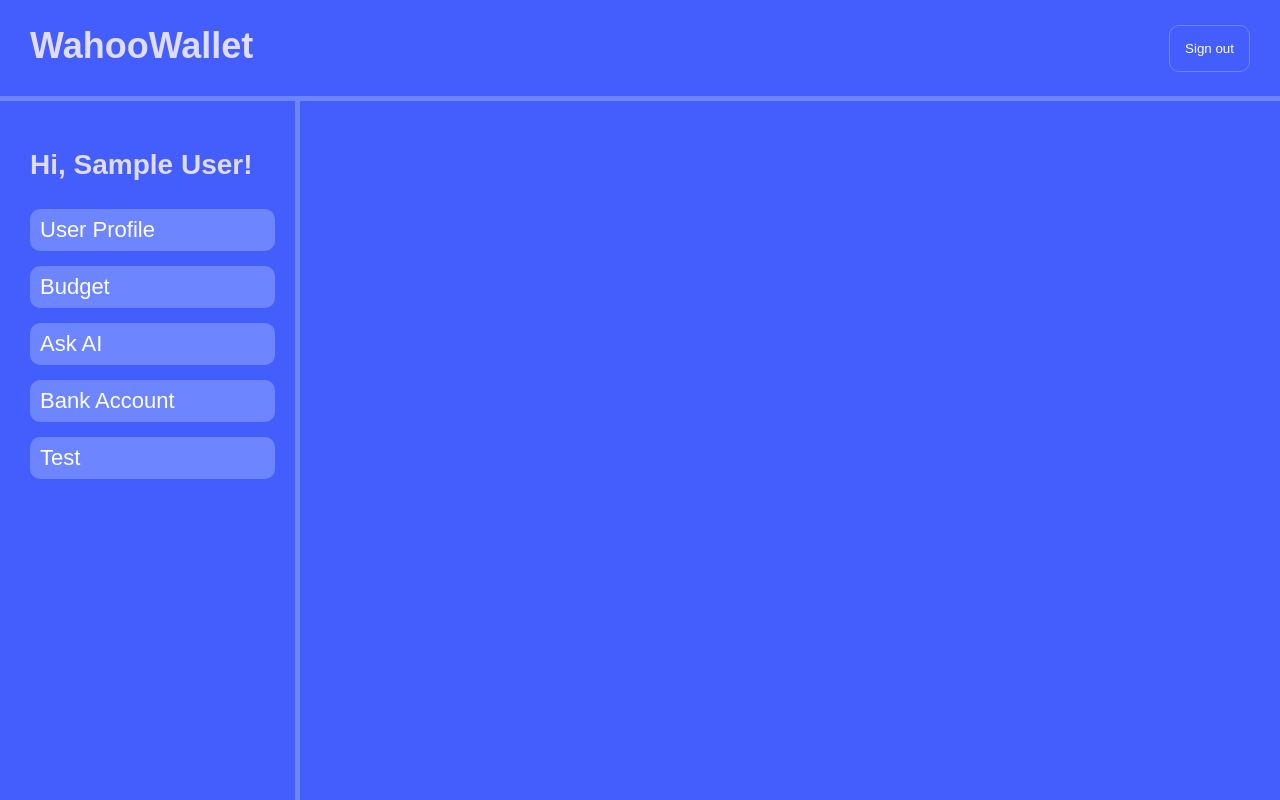
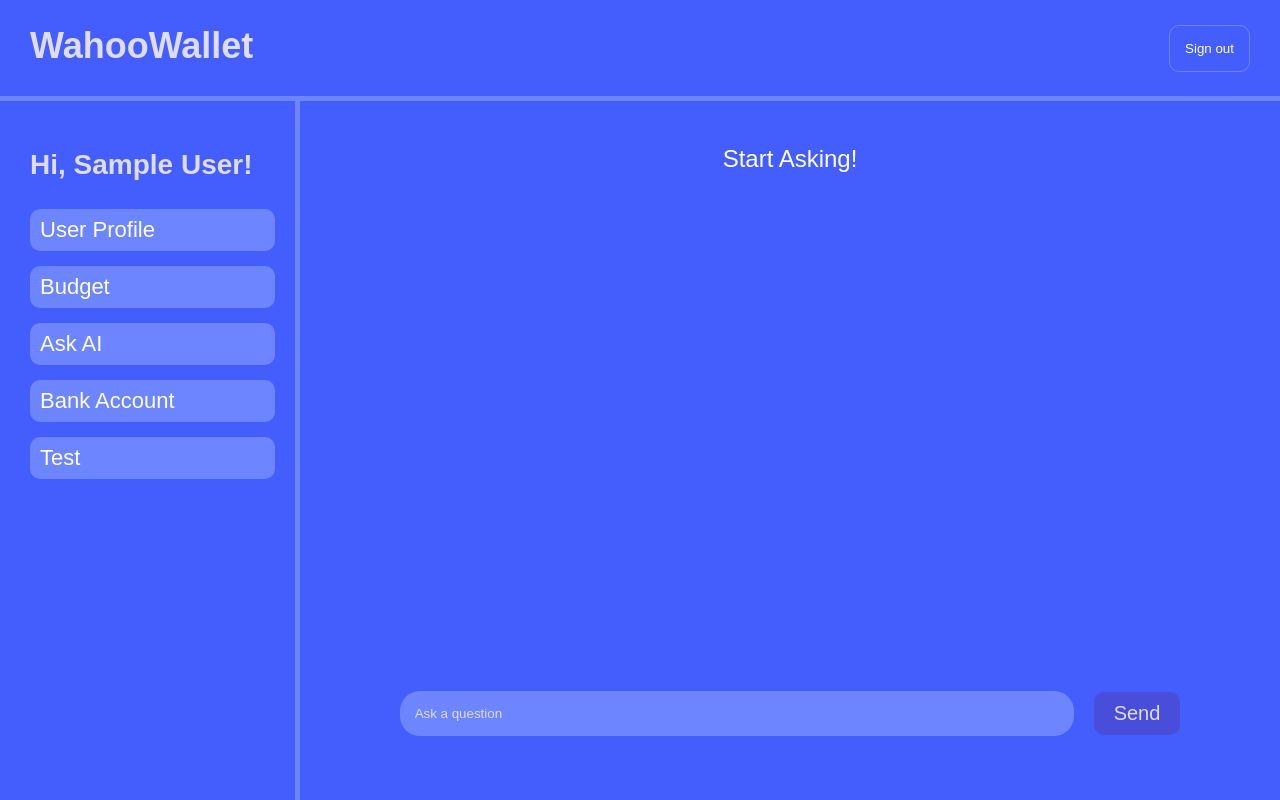
Before and after one commit to Project-Code-UVA/WahooWallet, a React (Vite) app in the folder wahoowallet-frontend/: page /AI in a window 1280 px wide. Built offline with nearby package versions, Linux system fonts and the light colour scheme; sample sign-in values are in the browser's storage.

Commit message:
implemented "functional" ai page

```diff
--- a/wahoowallet-frontend/src/App.module.css
+++ b/wahoowallet-frontend/src/App.module.css
@@ -23,5 +23,6 @@ body {
 .outletContent {
   background-color: var(--primary-color);
   width: 100%;
+  height: 100%;
   overflow-y: scroll;
 }
--- a/wahoowallet-frontend/src/components/AI/AI.jsx
+++ b/wahoowallet-frontend/src/components/AI/AI.jsx
@@ -1,8 +1,75 @@
+import { useState, useRef, useEffect } from 'react';
 import style from './AI.module.css';
 
 export default function AI() {
+
+  const [messages, setMessages] = useState([]);
+  const [inputMessage, setInputMessage] = useState('');
+  const [lastSender, setLastSender] = useState('');
+  const endMessageRef = useRef(null);
+
+  const newMessage = (message, sender) => {
+    const messageObj = {
+      content: message,
+      sender: sender,
+      time: new Date().toISOString()
+    }
+    setMessages([...messages, messageObj]);
+    setLastSender(sender);
+  }
+
+  const handleMessageSend = (e) => {
+    e.preventDefault();
+
+    if (inputMessage.length === 0)
+      return;
+
+    newMessage(inputMessage, 'user');
+    setInputMessage('');
+  }
+
+  const handleMessageUpdate = (e) => {
+    const messageValue = e.target.value;
+    setInputMessage(() => messageValue);
+  }
+
+  const renderMessages = () => {
+    if (messages.length === 0) {
+      return (
+        <p className={style.startAskingText}>Start Asking!</p>
+      )
+    }
+
+    if (lastSender === 'user') {
+      newMessage('AI response or something', 'ai');
+    }
+    const mappedMessages = messages.map((message, index) => {
+      return (
+        <div key={index} className={`${style.messageBox} ${message.sender === 'user' ? style.userMessage : style.aiMessage}`}>
+          <p>{message.content}</p>
+        </div>
+      )
+    });
+
+    return mappedMessages;
+  }
+
+  useEffect(() => {
+    if (endMessageRef.current) {
+      endMessageRef.current.scrollIntoView({ behavior: 'smooth' });
+    }
+  }, [messages])
+
   return (
     <>
+      <div id='messages' className={style.messagesContainer}>
+        {renderMessages()}
+        <div ref={endMessageRef} />
+      </div>
+      <form onSubmit={handleMessageSend} className={style.messageContainer}>
+        <input value={inputMessage} onChange={(e) => handleMessageUpdate(e)} className={style.messageInput} placeholder='Ask a question' />
+        <button type='submit' className={style.sendButton}>Send</button>
+      </form>
     </>
   )
 }
--- a/wahoowallet-frontend/src/components/AI/AI.module.css
+++ b/wahoowallet-frontend/src/components/AI/AI.module.css
@@ -0,0 +1,76 @@
+.messagesContainer {
+  display: flex;
+  flex-direction: column;
+  gap: 25px;
+  padding: 20px 50px;
+  height: 65vh;
+  max-height: 65vh;
+  overflow-y: scroll;
+  flex-shrink: 0;
+}
+
+.startAskingText {
+  font-weight: 500;
+  font-size: 24px;
+  color: var(--color-text);
+  justify-self: center;
+  align-self: center;
+}
+
+.messageBox {
+  display: flex;
+  justify-content: center;
+  padding: 1.3%;
+  background-color: var(--secondary-color);
+  border-radius: 10px;
+}
+
+.messageBox p {
+  max-width: 500px;
+  word-break: break-all;
+  margin: 0;
+  color: var(--color-text);
+}
+
+.userMessage {
+  align-self: end;
+}
+
+.aiMessage {
+  align-self: start;
+}
+
+.messageContainer {
+  display: flex;
+  flex-direction: row;
+  gap: 20px;
+  justify-content: center;
+  align-items: center;
+  padding: 30px;
+}
+
+.messageInput {
+  width: 70%;
+  padding: 15px;
+  border: none;
+  border-radius: 20px;
+  background-color: #6D85FF;
+  color: var(--dim-color-text);
+  transition: transform 0.3s ease-in-out;
+}
+
+.messageInput::placeholder {
+  color: var(--dim-color-text);
+}
+
+.sendButton {
+  border-radius: 10px;
+  border: none;
+  background-color: #494EDA;
+  font-size: 20px;
+  padding: 10px 20px;
+  font-weight: 500;
+  color: var(--dim-color-text);
+  cursor: pointer;
+  transition: transform 0.15s ease-in-out;
+}
```
